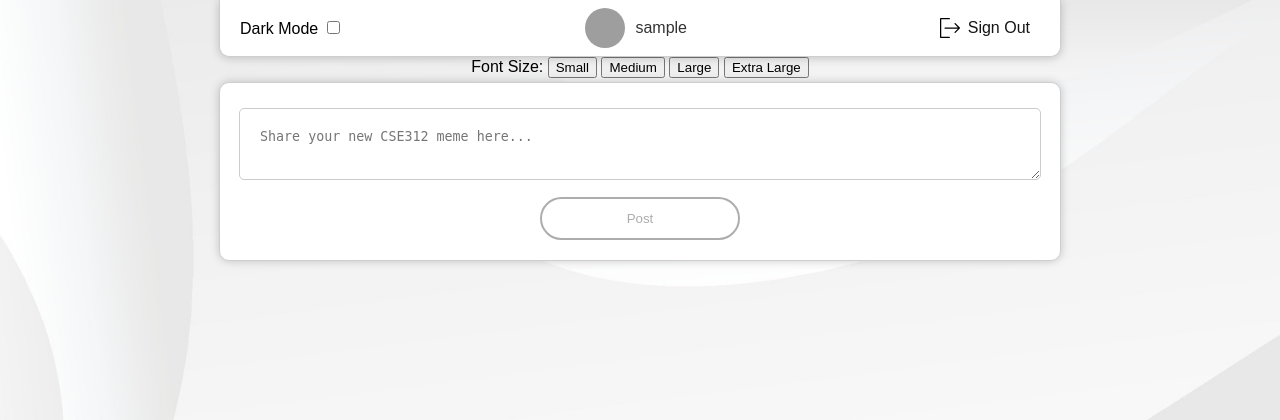
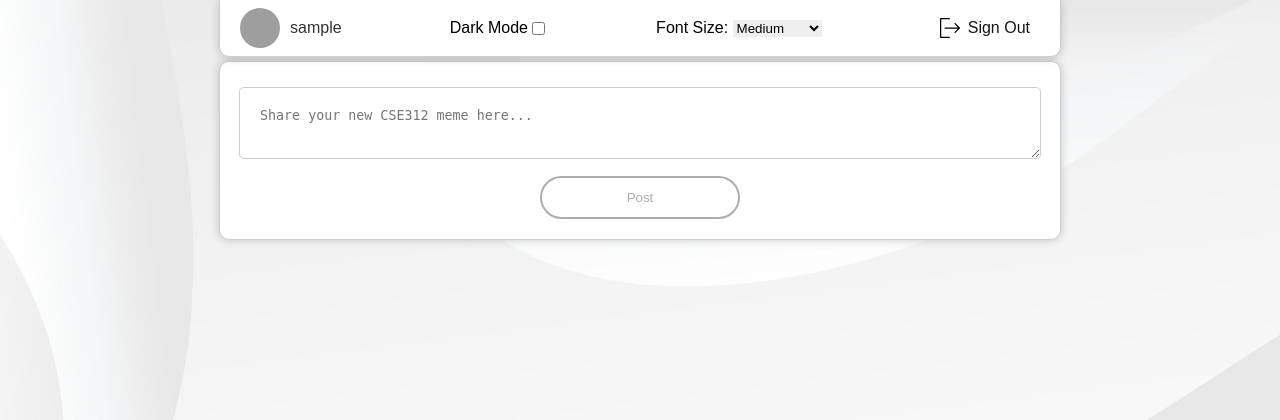
Before and after one commit to 3022249729/GetPost, a Flask app: template templates/home_page.html in a window 1280 px wide. Shown: the top 420 px of the page. Run offline with Flask 3, Linux system fonts and the light colour scheme; the template is opened without the code that fills it: most values are stand-ins (such as "Sample title", 1, 10 or a date in 2020); data that the repository does not hold is empty; some libraries are stand-ins or nearby versions; grey boxes are pictures that could not be loaded.

Commit message:
UI for dark mode & font size; fixed bug where enter is pressed to send post a line break is shown at textarea; fixed like list in dark mode not showing.

```diff
--- a/static/css/home_page.css
+++ b/static/css/home_page.css
@@ -70,6 +70,10 @@ body {
     border-radius: 5px;
     border: 1px solid #ccc;
 }
+
+#createPostContainer textarea:focus {
+    outline: none;
+  }
 
 #createPostContainer button {
     margin-top: 12px;
@@ -351,6 +355,11 @@ body {
     font-size: 20px;
 }
 
+#darkModeToggle{
+    display: flex;
+    align-items: center;
+}
+
 body.dark-mode {
     background-color: grey;
     color: white;
@@ -360,6 +369,7 @@ body.dark-mode {
 body.dark-mode #navBar {
     background-color: #444;
     color: white;
+    border: none;
 }
 
 body.dark-mode #createPostContainer,
@@ -382,6 +392,9 @@ body.dark-mode button {
     color: white;
 }
 
+body.dark-mode .post-likes-list {
+    color: #ccc;
+}
 
 body.dark-mode .post-content {
     color: white;
@@ -405,10 +418,20 @@ body.dark-mode .logout {
     border-color: white;
 }
 
+
+body.dark-mode .logout-icon,
+body.dark-mode .delete-icon{
+    filter: invert(1);
+}
+
 body.dark-mode #createPostContainer textarea::placeholder {
     color: #ccc;
 }
 
+body.dark-mode #fontSizeDropdown{
+    background-color: #444;
+    color: white;
+}
 
 .font-small {
     font-size: 12px;
@@ -425,3 +448,11 @@ body.dark-mode #createPostContainer textarea::placeholder {
 .font-xlarge {
     font-size: 24px;
 }
+
+#fontSizeDropdown {
+    border: 0px;
+  }
+
+#fontSizeDropdown:focus {
+    outline: none;
+  }
--- a/static/functions.js
+++ b/static/functions.js
@@ -19,11 +19,14 @@ function initDarkMode() {
 function welcome() {
     initDarkMode();
 
-    document.addEventListener("keypress", function (event) {
-        if (event.code === "Enter") {
+    const postMessageInput = document.getElementById("postMessageInput");
+
+    document.addEventListener("keydown", function (event) {
+        if (event.code === "Enter" && document.activeElement === postMessageInput) {
+            event.preventDefault();
             createNewPost();
         }
-    });
+    })
 
     getPosts();
 
@@ -49,22 +52,7 @@ function redirectToRegister() {
     window.location.href = "/register";
 }
 
-function welcome() {
-    document.addEventListener("keypress", function (event) {
-        if (event.code === "Enter") {
-            createNewPost();
-        }
-    });
 
-    getPosts();
-
-    if (ws) {
-        initWS();
-    } else {
-        setInterval(getPosts, 3000);
-    }
-
-}
 
 function createNewPost() {
     const postMessageInput = document.getElementById("postMessageInput");
--- a/templates/home_page.html
+++ b/templates/home_page.html
@@ -10,28 +10,28 @@
 
 <body onload="welcome();">
     <div id="navBar">
+        <div id="profileSection"  onclick="openProfileModal()">
+            <img id="profilePicture" src="{{ url_for('serve_image', filename=pfp) }}" alt="Profile Picture">
+            <span id="profileName">{{ username }}</span>
+        </div>
         <div id="darkModeToggle">
             <label for="darkModeCheckbox">Dark Mode</label>
             <input type="checkbox" id="darkModeCheckbox" onclick="toggleDarkMode()">
         </div>
-        <div id="profileSection"  onclick="openProfileModal()">
-            <img id="profilePicture" src="{{ url_for('serve_image', filename=pfp) }}" alt="Profile Picture">
-            <span id="profileName">{{ username }}</span>
+        <div id="fontSizeControl">
+            <label for="fontSizeDropdown">Font Size:</label>
+            <select id="fontSizeDropdown" onchange="setFontSize(this.value)">
+                <option value="small">Small</option>
+                <option value="medium" selected>Medium</option>
+                <option value="large">Large</option>
+                <option value="xlarge">Extra Large</option>
+            </select>
         </div>
         <a href="/logout" class="logout">
             <img src="{{ url_for('serve_image', filename='logout-icon.svg') }}" alt="Logout Icon" class="logout-icon">
             <span>Sign Out</span>
         </a>
     </div>
-
-    <div id="fontSizeControl">
-        <label>Font Size:</label>
-        <button onclick="setFontSize('small')">Small</button>
-        <button onclick="setFontSize('medium')">Medium</button>
-        <button onclick="setFontSize('large')">Large</button>
-        <button onclick="setFontSize('xlarge')">Extra Large</button>
-    </div>
-
 
     <div id="createPostContainer">
         <textarea id="postMessageInput" placeholder="Share your new CSE312 meme here..." required></textarea>
```
